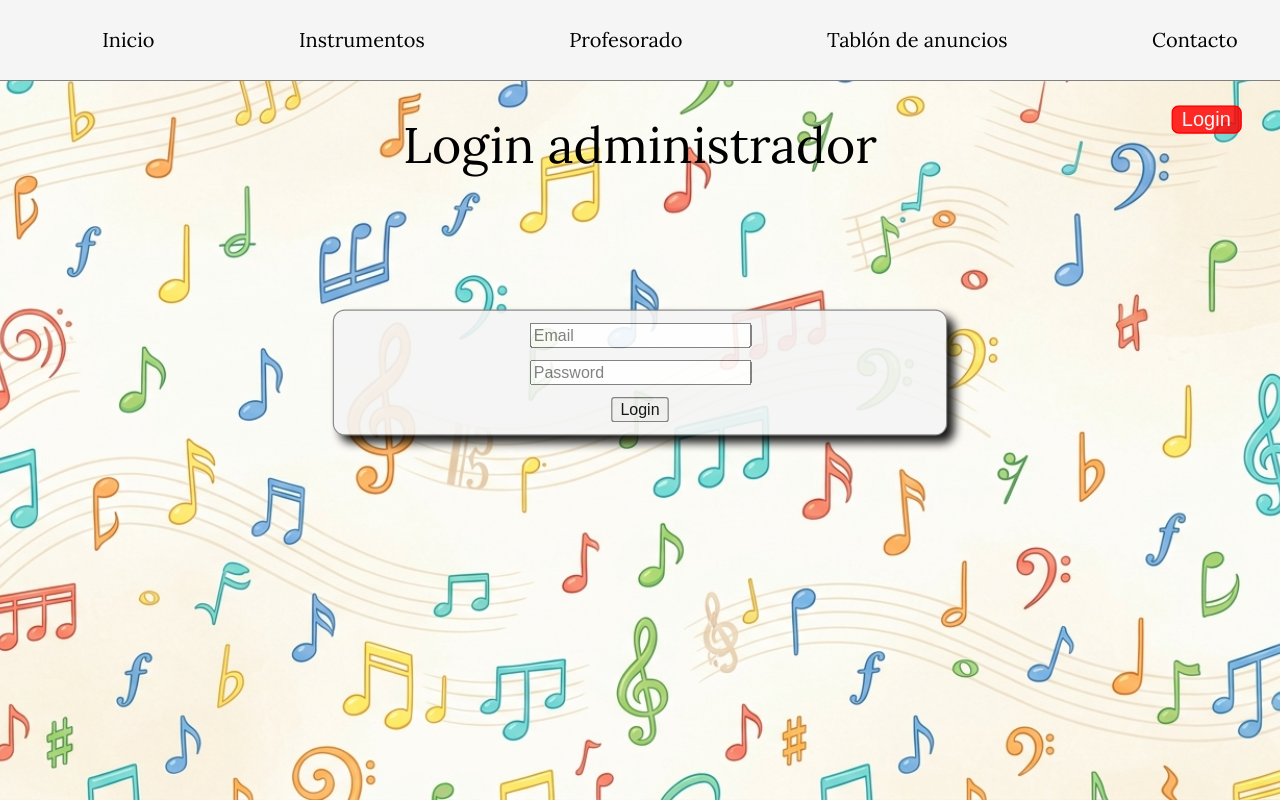
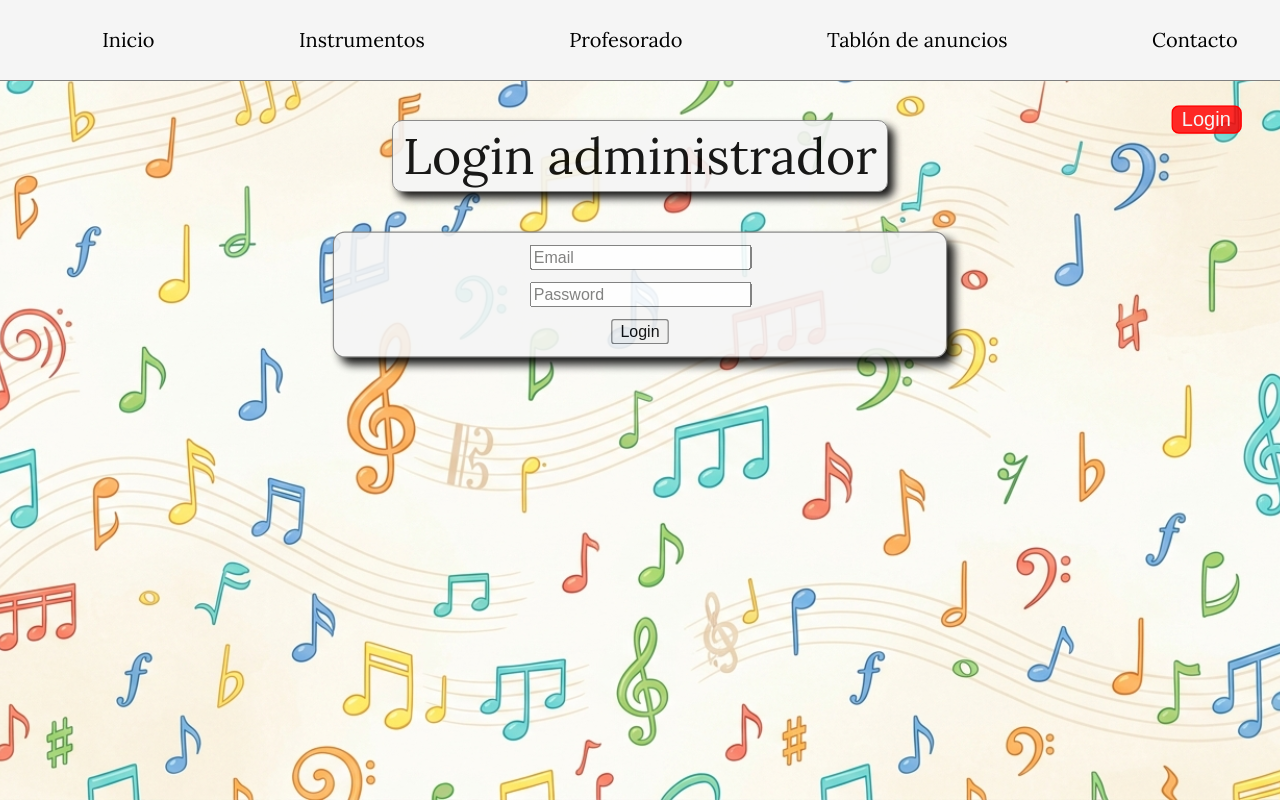
Before and after one commit to tmiguel78/escuela-musica-front, a React (Vite) app: page /login in a window 1280 px wide. Shown: the top 800 px of the page. Built offline with nearby package versions, Linux system fonts and the light colour scheme; no server answers; a web font is replaced by a local one.

Commit message:
readme y estilos mejorados

```diff
--- a/src/App.css
+++ b/src/App.css
@@ -36,10 +36,15 @@ nav a {
 }
 
 h1 {
-    margin: 20px;
     font-size: 50px;
-    text-align: center;
-
+    margin: 30px auto;
+    padding: 10px;
+    width: fit-content;
+    border: 1px solid grey;
+    border-radius: 10px;
+    background-color: whitesmoke;
+    box-shadow: 6px 6px 8px 0px #000000;
+    opacity: 0.9;
 }
 
 h2 {
@@ -129,7 +134,7 @@ p {
     align-items: center;
     gap: 10px;
     padding: 10px;
-    margin-top: 150px;
+    margin-top: 50px;
     margin-left: 30%;
     margin-right: 30%;
     border: 1px solid grey;
@@ -183,7 +188,7 @@ p {
     border: 1px solid grey;
     border-radius: 10px;
     box-shadow: 6px 6px 8px 0px #000000;
-    margin-top: 30px;
+    margin-top: 10px;
     height: auto;
     width: 300px;
     background-color: whitesmoke;
```
Also changed, not shown: 1 other file (tests, documents, lock files or other folders).
